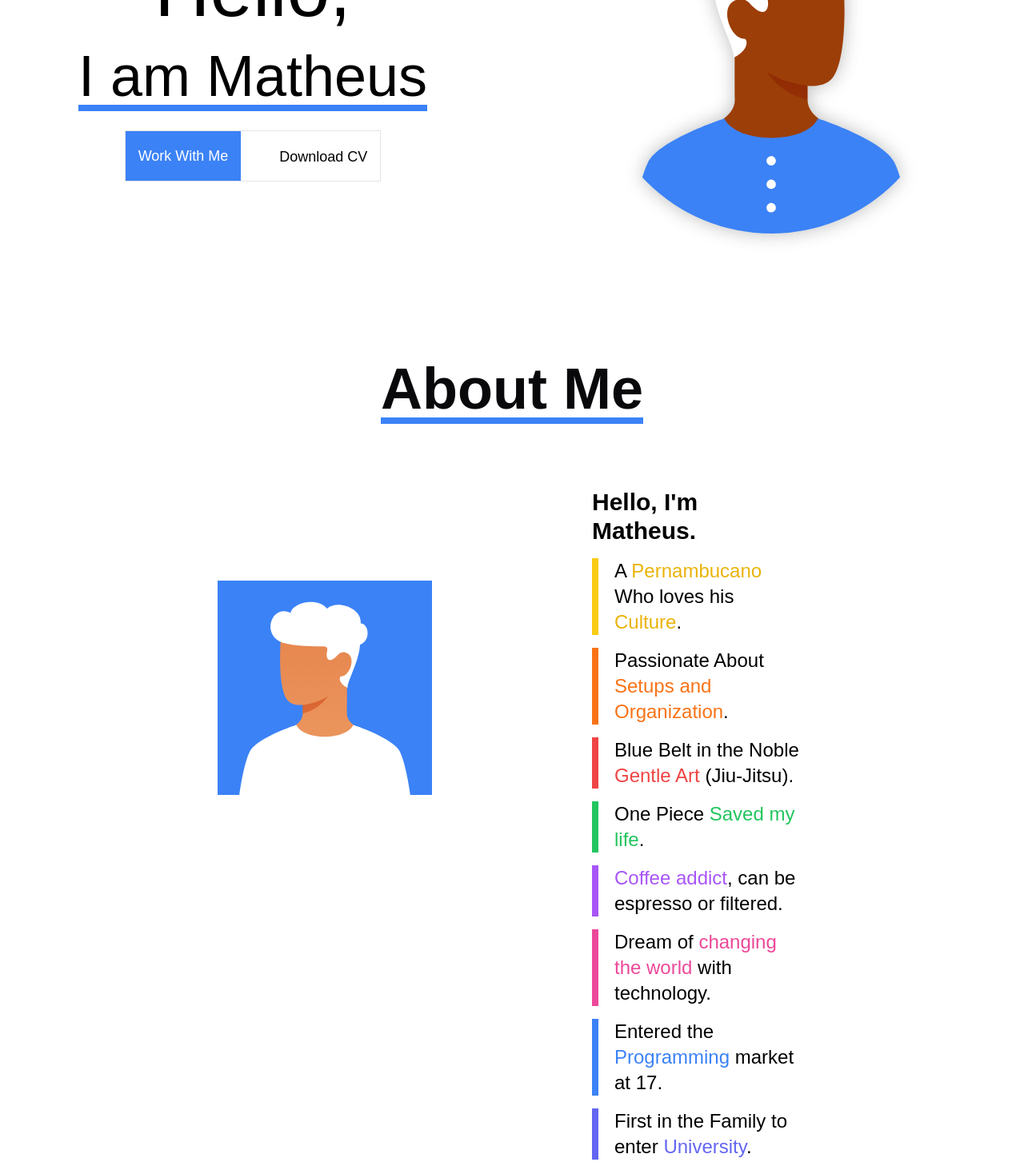
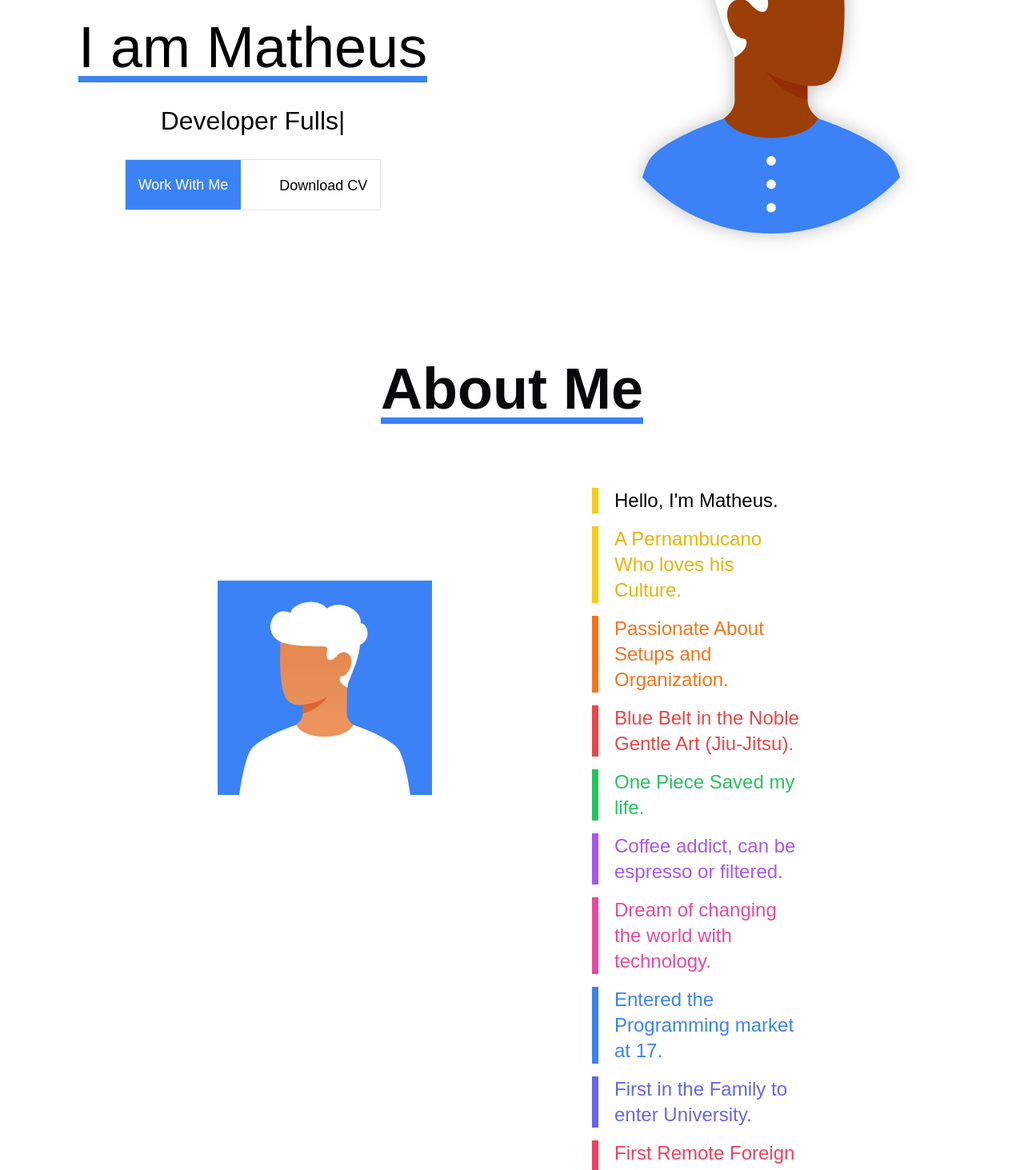
Before and after one commit to matheuslisbon/front-portfolio, a Next.js app: page / in a window 1280 px wide. Shown: the part 340-1803 px from the top of the page at 80% size. Built offline with nearby package versions, Linux system fonts and the light colour scheme.

Commit message:
[feat] motion

```diff
--- a/package.json
+++ b/package.json
@@ -18,11 +18,13 @@
     "class-variance-authority": "^0.7.1",
     "clsx": "^2.1.1",
     "lucide-react": "^0.468.0",
+    "motion": "^11.15.0",
     "next": "15.0.4",
     "next-themes": "^0.4.4",
     "react": "^19.0.0",
     "react-dom": "^19.0.0",
     "react-icons": "^5.4.0",
+    "react-type-animation": "^3.2.0",
     "tailwind-merge": "^2.5.5",
     "tailwindcss-animate": "^1.0.7"
   },
--- a/src/app/page.tsx
+++ b/src/app/page.tsx
@@ -9,6 +9,7 @@ import Projects from '@/components/projects';
 import Contact from '@/components/contact';
 import { useLanguage } from '@/context/language.context';
 import Image from 'next/image';
+import { motion } from "motion/react"
 
 type Language = 'en' | 'pt';
 
@@ -68,7 +69,7 @@ export default function App() {
             <li key={item.id}>
               <a
                 href={`#${item.href}`}
-                className={`rounded-full px-4 py-2 ${activeSection === item.href
+                className={`rounded-full  px-4 py-2 ${activeSection === item.href
                   ? 'dark:bg-secondaryColor bg-lightSecondaryColor dark:text-black text-lightPrimaryColor'
                   : 'dark:text-white text-black hover:dark:bg-secondaryColor hover:dark:text-primaryColor hover:bg-lightSecondaryColor hover:text-white'
                   }`}
@@ -109,21 +110,44 @@ export default function App() {
 
       {/* Conteúdo */}
       <main className="pt-20 space-y-20">
-        <section id="home" className="flex items-center justify-center">
+        <motion.section
+          initial={{ opacity: 0, y: -100 }}
+          whileInView={{ opacity: 1, y: 0 }}
+          transition={{ duration: 1.5 }}
+          id="home"
+          className="flex items-center justify-center">
           <Home />
-        </section>
-        <section id="about" className="flex items-center justify-center">
+        </motion.section>
+
+
+        <motion.section
+          initial={{ opacity: 0, y: 100 }}
+          whileInView={{ opacity: 1, y: 0 }}
+          transition={{ duration: 1.5 }}
+          id="about" className="flex items-center justify-center">
           <About />
-        </section>
-        <section id="skills" className="flex items-center justify-center">
+        </motion.section>
+        <motion.section
+          initial={{ opacity: 0, y: 100 }}
+          whileInView={{ opacity: 1, y: 0 }}
+          transition={{ duration: 1.5 }}
+          id="skills" className="flex items-center justify-center">
           <Skills />
-        </section>
-        <section id="projects" className="flex items-center justify-center">
+        </motion.section>
+        <motion.section
+          initial={{ opacity: 0, y: 100 }}
+          whileInView={{ opacity: 1, y: 0 }}
+          transition={{ duration: 1.5 }}
+          id="projects" className="flex items-center justify-center">
           <Projects />
-        </section>
-        <section id="contact" className="flex items-center justify-center">
+        </motion.section>
+        <motion.section
+          initial={{ opacity: 0, y: 100 }}
+          whileInView={{ opacity: 1, y: 0 }}
+          transition={{ duration: 1.5 }}
+          id="contact" className="flex items-center justify-center">
           <Contact />
-        </section>
+        </motion.section>
       </main>
 
       <footer className="w-full z-10 dark:bg-black bg-white shadow-md p-5 md:p-10 px-4 md:px-48">
--- a/src/components/about/index.tsx
+++ b/src/components/about/index.tsx
@@ -1,7 +1,22 @@
-
+import { motion } from 'framer-motion';
 import Image from "next/image";
 import { useLanguage } from '@/context/language.context';
 type Language = 'en' | 'pt';
+
+const itemVariants = {
+  hidden: { opacity: 0, x: -50 },
+  visible: { opacity: 1, x: 0 },
+};
+
+const containerVariants = {
+  hidden: { opacity: 1 },
+  visible: {
+    opacity: 1,
+    transition: {
+      staggerChildren: 0.2, // Intervalo entre as animações dos filhos
+    },
+  },
+};
 
 export default function About() {
   const { language } = useLanguage() as { language: Language; toggleLanguage: () => void };
@@ -9,89 +24,48 @@ export default function About() {
   const componentData = {
     en: {
       title: 'About Me',
-      subscription: <div className="flex flex-col gap-4 xl:px-20">
-        <h1 className=' text-xl md:text-3xl dark:text-white  font-bold text-black'>
-          Hello, {"I'"}m Matheus.
-        </h1>
-        <p className="text-2xl dark:text-white text-black border-l-8 border-l-yellow-400 pl-5">
-          A <span className="text-yellow-500">Pernambucano</span> Who loves his <span className="text-yellow-500">Culture</span>.
-        </p>
-        <p className="text-2xl dark:text-white text-black border-l-8 border-l-orange-500 pl-5">
-          Passionate About <span className="text-orange-500">Setups and Organization</span>.
-        </p>
-        <p className="text-2xl dark:text-white text-black border-l-8 border-l-red-500 pl-5">
-          Blue Belt in the Noble <span className="text-red-500"> Gentle Art</span> (Jiu-Jitsu).
-        </p>
-        <p className="text-2xl dark:text-white text-black border-l-8 border-l-green-500 pl-5">
-          One Piece <span className="text-green-500">Saved my life</span>.
-        </p>
-        <p className="text-2xl dark:text-white text-black border-l-8 border-l-purple-500 pl-5">
-          <span className="text-purple-500">Coffee addict</span>, can be espresso or filtered.
-        </p>
-        <p className="text-2xl dark:text-white text-black border-l-8 border-l-pink-500 pl-5">
-          Dream of <span className="text-pink-500">changing the world</span> with technology.
-        </p>
-        <p className="text-2xl dark:text-white text-black border-l-8 border-l-blue-500 pl-5">
-          Entered the <span className="text-blue-500">Programming</span> market at 17.
-        </p>
-        <p className="text-2xl dark:text-white text-black border-l-8 border-l-indigo-500 pl-5">
-          First in the Family to enter <span className="text-indigo-500">University</span>.
-        </p>
-        <p className="text-2xl dark:text-white text-black border-l-8 border-l-rose-500 pl-5">
-          First Remote <span className="text-rose-500">Foreign</span> job at 18.
-        </p>
-      </div>
+      subscription: [
+        { text: `Hello, I'm Matheus.`, color: 'text-black', borderColor: 'border-l-yellow-400' },
+        { text: `A Pernambucano Who loves his Culture.`, color: 'text-yellow-500', borderColor: 'border-l-yellow-400' },
+        { text: `Passionate About Setups and Organization.`, color: 'text-orange-500', borderColor: 'border-l-orange-500' },
+        { text: `Blue Belt in the Noble Gentle Art (Jiu-Jitsu).`, color: 'text-red-500', borderColor: 'border-l-red-500' },
+        { text: `One Piece Saved my life.`, color: 'text-green-500', borderColor: 'border-l-green-500' },
+        { text: `Coffee addict, can be espresso or filtered.`, color: 'text-purple-500', borderColor: 'border-l-purple-500' },
+        { text: `Dream of changing the world with technology.`, color: 'text-pink-500', borderColor: 'border-l-pink-500' },
+        { text: `Entered the Programming market at 17.`, color: 'text-blue-500', borderColor: 'border-l-blue-500' },
+        { text: `First in the Family to enter University.`, color: 'text-indigo-500', borderColor: 'border-l-indigo-500' },
+        { text: `First Remote Foreign job at 18.`, color: 'text-rose-500', borderColor: 'border-l-rose-500' },
+      ],
     },
     pt: {
-      title: 'Sobre Mim,',
-      subscription: <div className="flex flex-col gap-4 xl:px-20">
-        <h1 className='text-3xl dark:text-white  font-bold text-black'>
-          Olá, eu sou Matheus.
-        </h1>
-        <p className="text-2xl dark:text-white text-black border-l-8 border-l-yellow-400 pl-5">
-          Um <span className="text-yellow-500">Pernambucano</span> Que ama sua <span className="text-yellow-500">Cultura</span>.
-        </p>
-        <p className="text-2xl dark:text-white text-black border-l-8 border-l-orange-500 pl-5">
-          Apaixonado Por <span className="text-orange-500">Setups e Organização</span> .
-        </p>
-        <p className="text-2xl dark:text-white text-black border-l-8 border-l-red-500 pl-5">
-          Faixa Azul na Nobre <span className="text-red-500"> Arte Suave</span> (Jiu-Jitsu).
-        </p>
-        <p className="text-2xl dark:text-white text-black border-l-8 border-l-green-500 pl-5">
-          One Piece <span className="text-green-500">Salvou a minha vida</span>.
-        </p>
+      title: 'Sobre Mim',
+      subscription: [
+        { text: `Olá, eu sou Matheus.`, color: 'text-black', borderColor: 'border-l-yellow-400' },
+        { text: `Um Pernambucano Que ama sua Cultura.`, color: 'text-yellow-500', borderColor: 'border-l-yellow-400' },
+        { text: `Apaixonado Por Setups e Organização.`, color: 'text-orange-500', borderColor: 'border-l-orange-500' },
+        { text: `Faixa Azul na Nobre Arte Suave (Jiu-Jitsu).`, color: 'text-red-500', borderColor: 'border-l-red-500' },
+        { text: `One Piece Salvou a minha vida.`, color: 'text-green-500', borderColor: 'border-l-green-500' },
+        { text: `Viciado em café, pode ser expresso ou coado.`, color: 'text-purple-500', borderColor: 'border-l-purple-500' },
+        { text: `Sonho de mudar o mundo com tecnologia.`, color: 'text-pink-500', borderColor: 'border-l-pink-500' },
+        { text: `Entrei no mercado de Programação com 17 anos.`, color: 'text-blue-500', borderColor: 'border-l-blue-500' },
+        { text: `Primeiro da Familia a entrar na Universidade.`, color: 'text-indigo-500', borderColor: 'border-l-indigo-500' },
+        { text: `Primeiro Emprego Remoto Estrangeiro aos 18.`, color: 'text-rose-500', borderColor: 'border-l-rose-500' },
+      ],
+    },
+  };
 
-
-        <p className="text-2xl dark:text-white text-black border-l-8 border-l-purple-500 pl-5">
-          <span className="text-purple-500">Viciado em café</span>, pode ser expresso ou coado.
-        </p>
-        <p className="text-2xl dark:text-white text-black border-l-8 border-l-pink-500 pl-5">
-          Sonho de <span className="text-pink-500">mudar o mundo</span> com tecnologia.
-        </p>
-        <p className="text-2xl dark:text-white text-black border-l-8 border-l-blue-500 pl-5">
-          Entrei no mercado de <span className="text-blue-500">Programação</span> com 17 anos.
-        </p>
-        <p className="text-2xl dark:text-white text-black border-l-8 border-l-indigo-500 pl-5">
-          Primeiro da Familia a entrar na <span className="text-indigo-500">Universidade</span>.
-        </p>
-        <p className="text-2xl dark:text-white text-black border-l-8 border-l-rose-500 pl-5">
-          Primeiro Emprego Remoto <span className="text-rose-500">Estrangeiro</span> aos 18.
-        </p>
-      </div>
-    }
-  }
+  const { title, subscription } = componentData[language];
 
   return (
     <div className="w-full px-4 xl:px-48">
-
       <div className="flex xl:content-center xl:justify-center items-center">
         <h1 className='font-bold text-5xl md:text-7xl md:mt-14 dark border-b-8 text-center dark:border-b-secondaryColor border-b-lightSecondaryColor inline-block'>
-          {componentData[language].title}
+          {title}
         </h1>
       </div>
 
       <div className="grid grid-cols-1 xl:grid-cols-2 gap-10 mt-20">
-        <div className="flex md:px-20 w-full h-full ">
+        <div className="hidden md:flex md:px-20 w-full h-full ">
           <Image
             src="/full.svg"
             alt="Imagem do autor"
@@ -100,8 +74,24 @@ export default function About() {
             className="w-full h-full max-h-[500px] min-w-44 object-contain"
           />
         </div>
-        {componentData[language].subscription}
+        <motion.div
+          className="flex flex-col gap-4 xl:px-20"
+          variants={containerVariants}
+          initial="hidden"
+          whileInView="visible"
+          viewport={{ once: true, amount: 0.4 }}
+        >
+          {subscription.map((item, index) => (
+            <motion.p
+              key={index}
+              className={`text-2xl dark:text-white ${item.color} border-l-8 ${item.borderColor} pl-5`}
+              variants={itemVariants}
+            >
+              {item.text}
+            </motion.p>
+          ))}
+        </motion.div>
       </div>
-    </div >
-  )
+    </div>
+  );
 }
--- a/src/components/home/index.tsx
+++ b/src/components/home/index.tsx
@@ -3,6 +3,7 @@
 import Image from 'next/image'
 import { Button } from '../ui/button'
 import { useLanguage } from '@/context/language.context';
+import { TypeAnimation } from 'react-type-animation';
 
 type Language = 'en' | 'pt';
 
@@ -10,16 +11,18 @@ export default function Home() {
   const { language } = useLanguage() as { language: Language };
 
 
-  const componentData: Record<Language, { title: string; subTitle: string; workWithMe: string; downloadCV: string }> = {
+  const componentData: Record<Language, { title: string; subTitle: string; workWithMe: string; downloadCV: string, legend: string }> = {
     en: {
       title: 'Hello,',
       subTitle: 'I am Matheus',
+      legend: 'Desenvolvedor Front-End',
       workWithMe: 'Work With Me',
       downloadCV: 'Download CV'
     },
     pt: {
       title: 'Olá,',
       subTitle: 'Eu sou Matheus',
+      legend: 'Desenvolvedor Front-End',
       workWithMe: 'Trabalhe Comigo',
       downloadCV: 'Download CV'
     }
@@ -36,6 +39,44 @@ export default function Home() {
           <h1 className=' text-4xl text-center md:text-6xl xl:text-7xl font-medium dark:text-white text-black border-b-8 dark:border-b-secondaryColor border-b-lightSecondaryColor '>
             {componentData[language].subTitle}
           </h1>
+          <p >
+            {
+              language === 'en' && (
+                <TypeAnimation
+                  sequence={[
+                    'Developer Frontend',
+                    1000,
+                    'Developer Backend',
+                    3000,
+                    'Developer Fullstack',
+                    3000,
+                  ]}
+                  preRenderFirstString={true}
+                  speed={20}
+                  style={{ fontSize: '2em' }}
+
+                />
+              )
+            }
+            {
+              language === 'pt' && (
+                <TypeAnimation
+                  sequence={[
+                    'Desenvolvedor Frontend',
+                    1000,
+                    'Desenvolvedor Backend',
+                    3000,
+                    'Desenvolvedor Fullstack',
+                    3000,
+                  ]}
+                  preRenderFirstString={true}
+                  speed={20}
+                  style={{ fontSize: '2em' }}
+
+                />
+              )
+            }
+          </p>
           <div className='border flex md:h-16 flex-col md:flex-row gap-4 md:gap-8'>
             <Button className='h-15 text-lg dark:bg-secondaryColor dark:text-black bg-lightSecondaryColor border-none rounded-none shadow-none hover:bg-blue-500 text-lightPrimaryColor'>
               {componentData[language].workWithMe}
--- a/src/components/projects/index.tsx
+++ b/src/components/projects/index.tsx
@@ -20,7 +20,7 @@ export default function Projects() {
   return (
     <div className="w-full px-4 md:px-48 ">
       <div className="flex  content-center justify-center items-center">
-        <h1 className='font-bold text-7xl dark border-b-8 text-center border-b-lightSecondaryColor dark:border-b-secondaryColor inline-block'>
+        <h1 className='font-bold text-4xl md:text-7xl dark border-b-8 text-center border-b-lightSecondaryColor dark:border-b-secondaryColor inline-block'>
           {componentData[language].title}
         </h1>
       </div>
```
Also changed, not shown: src/components/motion/TypeWriterEffect.tsx (added, +35 -0 lines), 1 other file (tests, documents, lock files or other folders).
